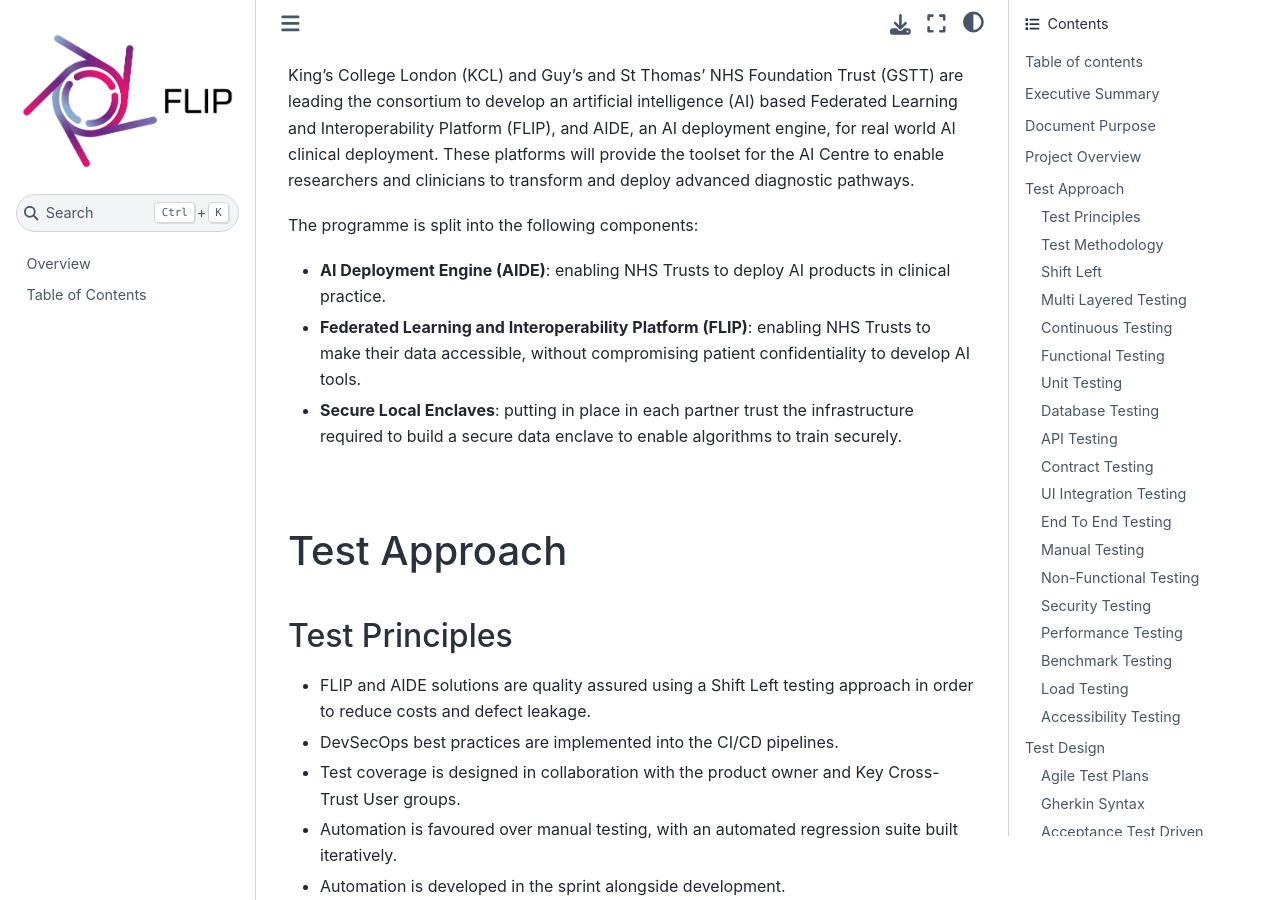
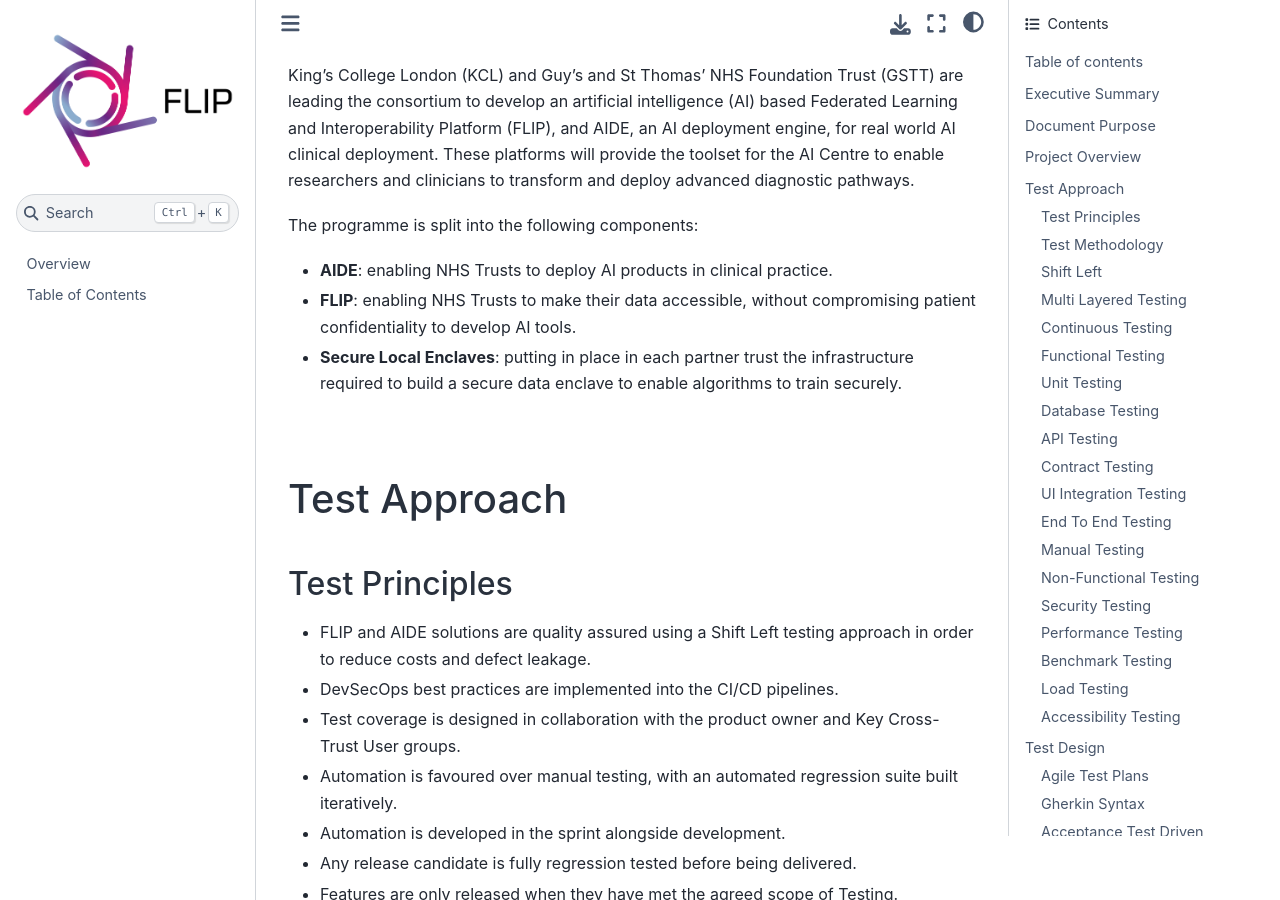
Before and after one commit to ayushchatur/FLIP, a Jupyter Book: the page built from documentation/test_strategy.md, in a window 1280 px wide and 900 px high, scrolled down 2849 px. Built offline with Jupyter Book 1.0.4 settings and Sphinx 7.4.7 and the Sphinx Book theme 1.1.4, drawn with Linux system fonts in a browser that asks for light colours.

Commit message:
Updates AIDE and FLIP references in documentation/test_strategy.md

```diff
--- a/documentation/test_strategy.md
+++ b/documentation/test_strategy.md
@@ -74,8 +74,8 @@ King’s College London (KCL) and Guy’s and St Thomas’ NHS Foundation Trust
 
 The programme is split into the following components:
 
-- **AI Deployment Engine (AIDE)**: enabling NHS Trusts to deploy AI products in clinical practice.
-- **Federated Learning and Interoperability Platform (FLIP)**: enabling NHS Trusts to make their data accessible, without compromising patient confidentiality to develop AI tools.
+- **AIDE**: enabling NHS Trusts to deploy AI products in clinical practice.
+- **FLIP**: enabling NHS Trusts to make their data accessible, without compromising patient confidentiality to develop AI tools.
 - **Secure Local Enclaves**: putting in place in each partner trust the infrastructure required to build a secure data enclave to enable algorithms to train securely.
 
 #
```
